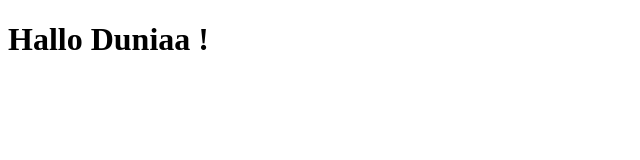
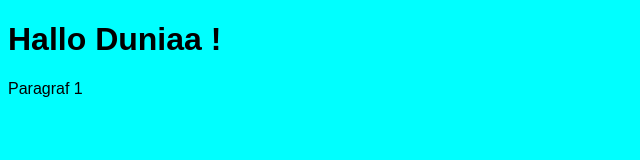
Before and after one commit to ridlw13/rekweb-pertemuan-3, a plain HTML site: page index.html in a window 1280 px wide. Shown: the whole page, without its empty margins (0-640 px from the left). Drawn offline with Linux system fonts and the light colour scheme.

Commit message:
Menambahkan file style.css

```diff
--- a/index.html
+++ b/index.html
@@ -5,9 +5,12 @@
     <meta name="viewport" content="width=device-width, initial-scale=1.0">
     <meta http-equiv="X-UA-Compatible" content="ie=edge">
     <title>Rekayasa Web pertemuan ke-3</title>
+    <link rel="stylesheet" href="style.css">
 </head>
 <body>
     <h1>Hallo Duniaa !</h1>
-
+    <p>
+        Paragraf 1
+    </p>
 </body>
 </html>
--- /dev/null
+++ b/style.css
@@ -0,0 +1,4 @@
+body {
+    font-family: Arial ;
+    background-color: aqua;
+}
```
